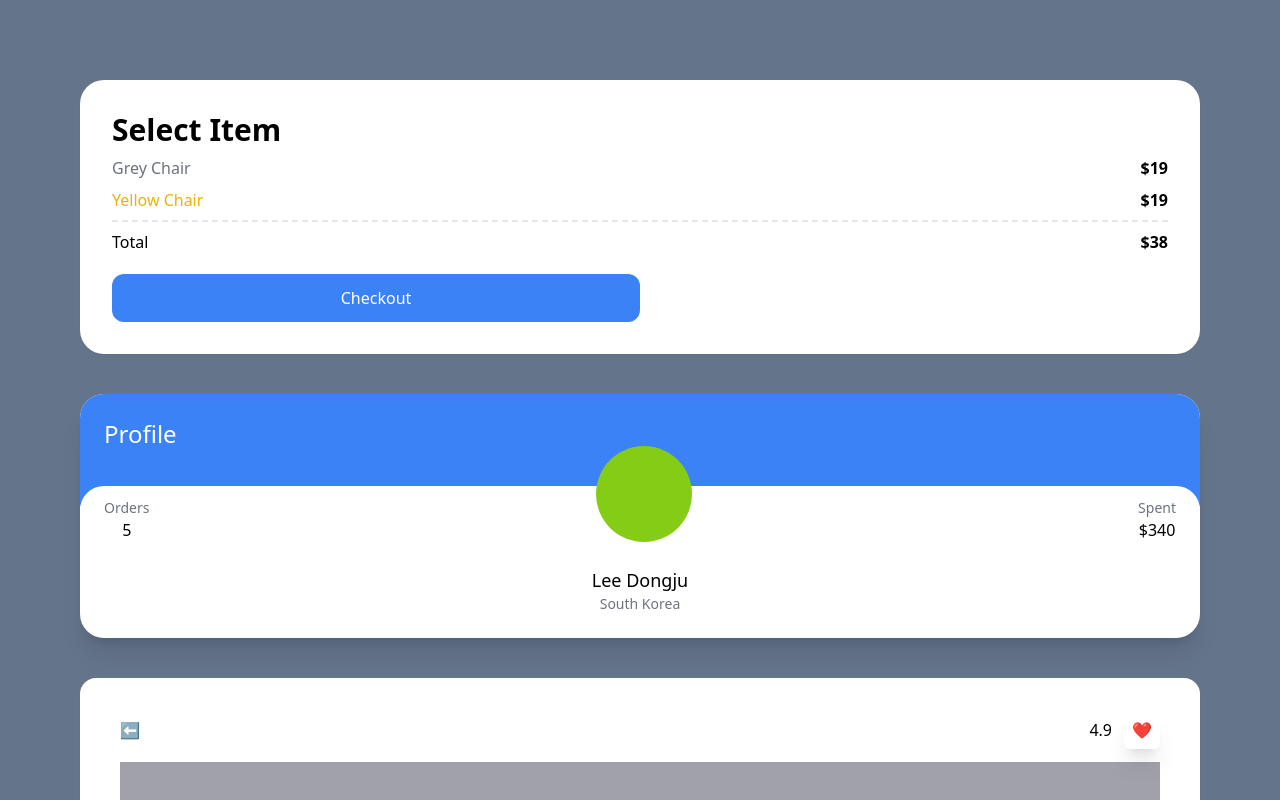
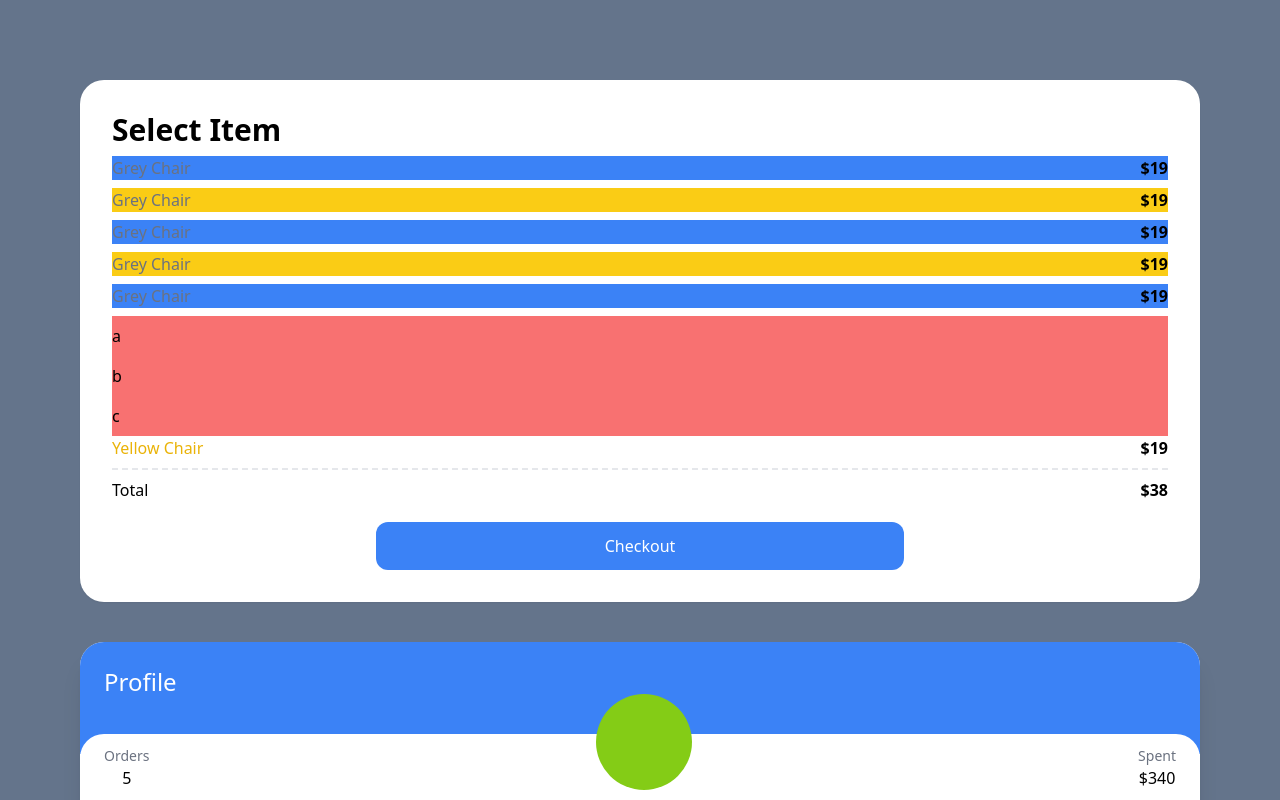
Before and after one commit to dongju93/carrot-market, a Next.js app: page / in a window 1280 px wide. Shown: the top 800 px of the page. Built offline with nearby package versions, Linux system fonts and the light colour scheme.

Commit message:
List styling with CSS selector and Tailwind

```diff
--- a/pages/index.tsx
+++ b/pages/index.tsx
@@ -7,10 +7,22 @@
       {/* select itmes box */}
       <div className="bg-white p-8 rounded-3xl shadow-sm">
         <span className="font-semibold text-3xl">Select Item</span>
-        <div className="flex justify-between my-2">
+        <ul>
+          {/* array Map 별 classname 지정 */}
+          {[1,2,3,4,5].map((i)=>(
+            <div key={i} className="flex justify-between my-2 odd:bg-blue-500 even:bg-yellow-400" >
               <span className="text-gray-500">Grey Chair</span>
               <span className="font-semibold">$19</span>
             </div>
+          ))}
+        </ul>
+        <ul>
+          {["a","b","c",""].map((c,i) =>
+          <li key={i} className="bg-red-400 py-2 empty:hidden">
+            {c}
+          </li>)}
+        </ul>
+
         <div className="flex justify-between">
           <span className="text-yellow-500">Yellow Chair</span>
           <span className="font-semibold">$19</span>
@@ -20,11 +32,13 @@
           <span className="font-semibold">$38</span>
         </div>
         {/* Modifier */}
+        <div className="flex">
           <button
             className="mt-5 bg-blue-500 text-white p-3 text-center rounded-xl w-2/4 mx-auto
             hover:bg-teal-500 hover:text-black active:bg-yellow-500 focus:text-red-500">
               Checkout
           </button>
+        </div>
       </div>
       {/* Profile box */}
       <div className="bg-white overflow-hidden rounded-3xl shadow-xl">
```
Lines whose indentation alone changed are shown as unchanged.
